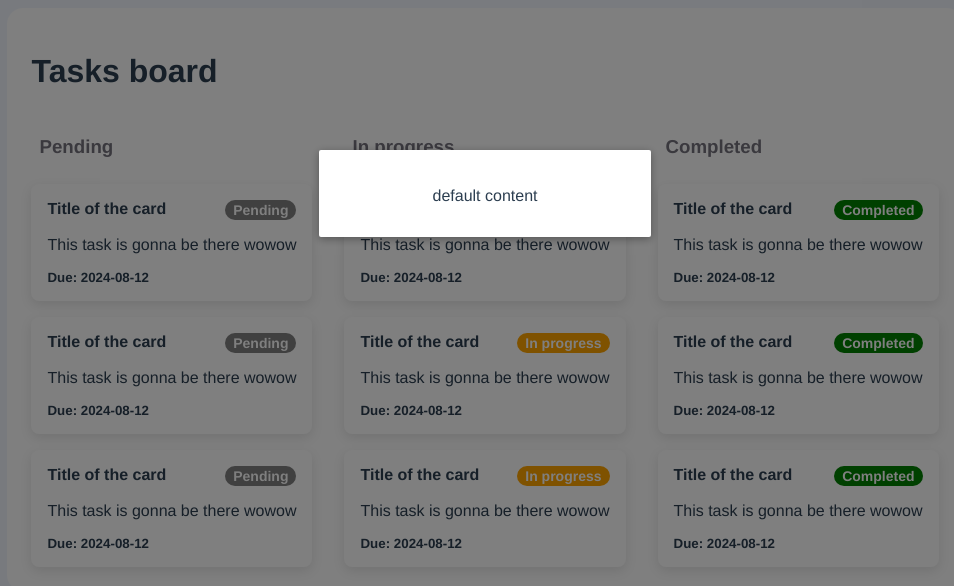
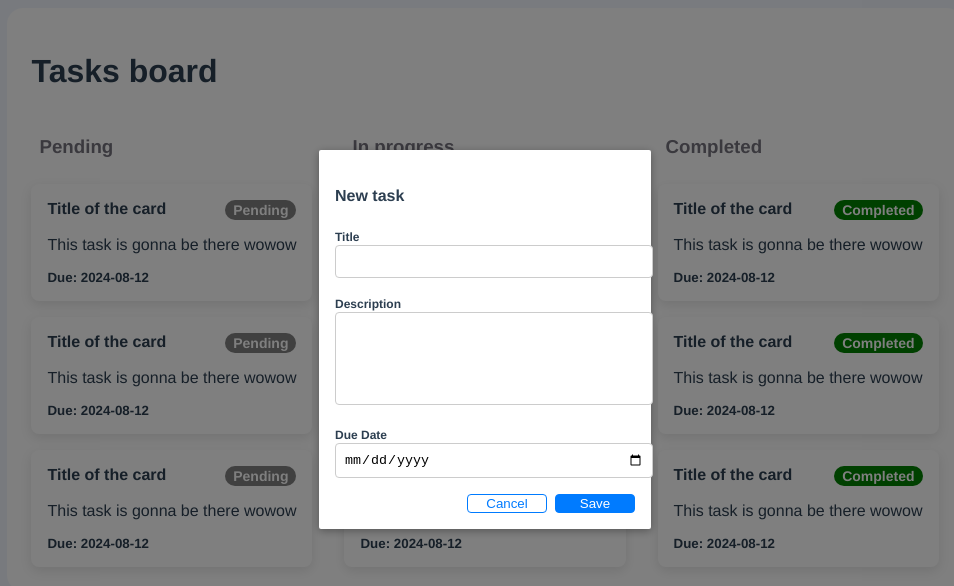
Before and after one commit to Elderbrest/task-management, a Vue app: page /#/ in a window 1280 px wide. Both pictures are taken after a click on the icon 447 px from the left and 147 px from the top of the page. Shown: the top 586 px of the page, without its empty margins (155-1109 px from the left). Built offline with nearby package versions, Linux system fonts and the light colour scheme; some icons are missing.

Commit message:
Implement task form component

```diff
--- a/src/components/List.vue
+++ b/src/components/List.vue
@@ -4,6 +4,8 @@ import { Icon } from '@iconify/vue'
 import { statusLabelMap } from '@/utils/status'
 import Card from './Card.vue'
 import Modal from './Modal.vue'
+import TaskForm from './TaskForm.vue'
+import BaseButton from './BaseButton.vue'
 
 interface Props {
   status: 'pending' | 'inProgress' | 'completed';
@@ -30,7 +32,16 @@ const statusLabel = computed(() => statusLabelMap[props.status])
       <Card title="Title of the card" description="This task is gonna be there wowow" due-date="2024-08-12" :status="status" />
     </div>
   </div>
-  <Modal :is-open="isOpenModal" :modal-close="closeModal" />
+  <Modal :is-open="isOpenModal" :modal-close="closeModal">
+    <template #header>New task</template>
+    <template #content>
+      <TaskForm />
+    </template>
+    <template #actions>
+      <BaseButton @click="closeModal" color="primary" variant="outlined">Cancel</BaseButton>
+      <BaseButton @click="closeModal" color="primary" variant="primary">Save</BaseButton>
+    </template>
+  </Modal>
 </template>
 
 <style scoped>
--- /dev/null
+++ b/src/components/TaskForm.vue
@@ -0,0 +1,91 @@
+<template>
+  <form @submit.prevent="handleSubmit">
+    <div class="form-group">
+      <label for="taskName">Title</label>
+      <input
+          id="taskName"
+          type="text"
+          v-model="formData.taskName"
+          required
+      />
+    </div>
+
+    <div class="form-group">
+      <label for="taskDescription">Description</label>
+      <textarea
+          id="taskDescription"
+          v-model="formData.taskDescription"
+          rows="5"
+          required
+      ></textarea>
+    </div>
+
+    <div class="form-group">
+      <label for="dueDate">Due Date</label>
+      <input
+          id="dueDate"
+          type="date"
+          v-model="formData.dueDate"
+          required
+      />
+    </div>
+  </form>
+</template>
+
+<script setup>
+import { defineProps, defineEmits, reactive } from 'vue';
+
+const props = defineProps({
+  initialData: {
+    type: Object,
+    default: () => ({
+      taskName: '',
+      taskDescription: '',
+      dueDate: '',
+    }),
+  },
+});
+
+const emit = defineEmits(['submit']);
+
+const formData = reactive({ ...props.initialData });
+
+const handleSubmit = () => {
+  emit('submit', { ...formData });
+};
+</script>
+
+<style scoped>
+.form-group {
+  margin-top: 1rem;
+  text-align: left;
+}
+
+label {
+  font-size: 12px;
+  margin-bottom: 8px;
+  font-weight: bold;
+}
+
+input,
+textarea {
+  width: 100%;
+  padding: 0.5rem;
+  border: 1px solid #ccc;
+  border-radius: 4px;
+  resize: none;
+}
+
+button {
+  padding: 0.5rem 1rem;
+  background-color: #007bff;
+  color: white;
+  border: none;
+  border-radius: 4px;
+  cursor: pointer;
+}
+
+button:hover {
+  background-color: #0056b3;
+}
+</style>
```
